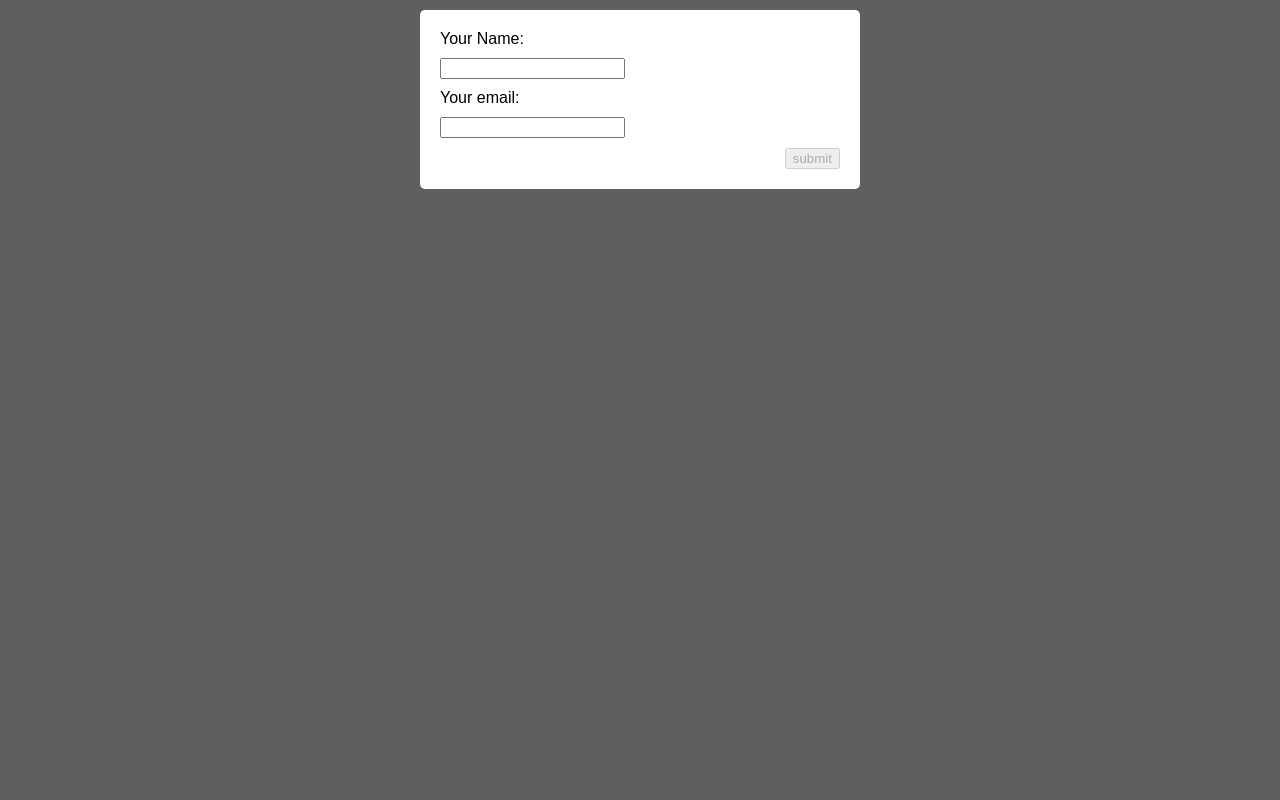
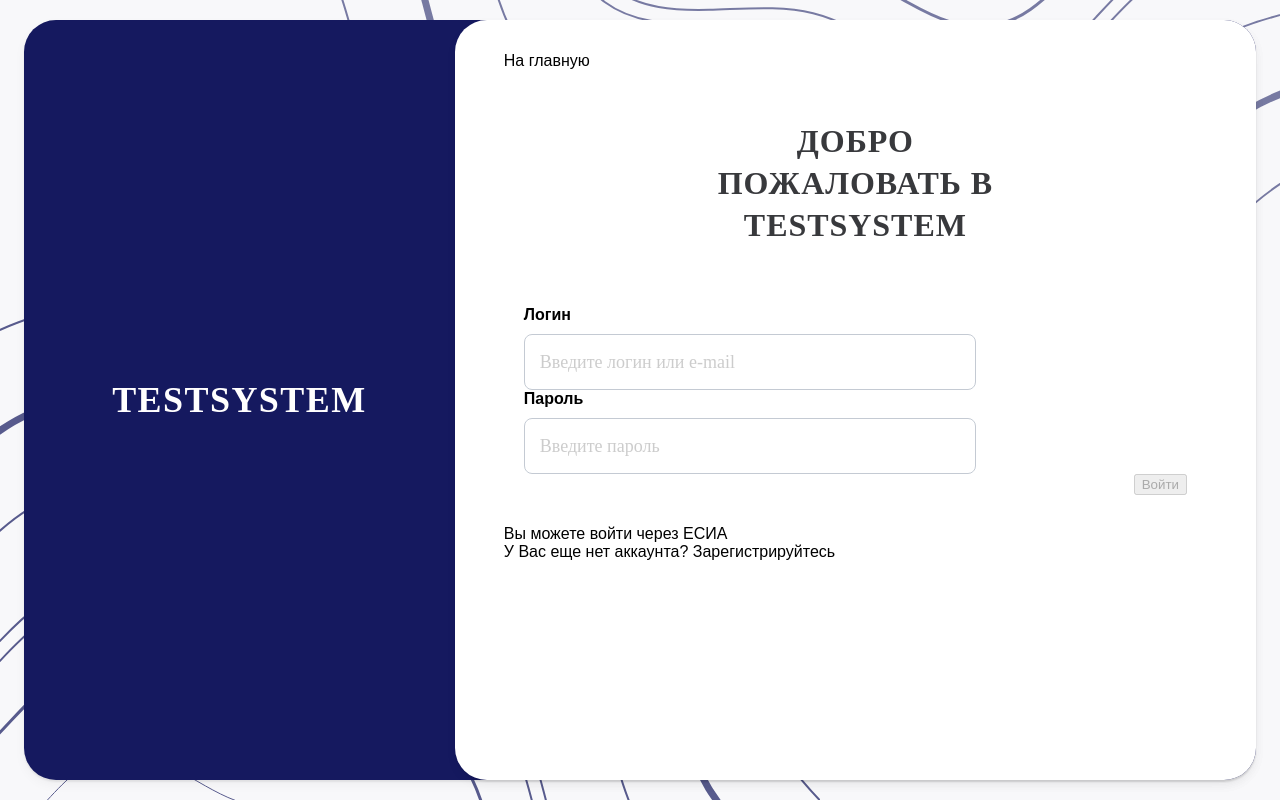
Before and after one commit to seledkov/forms-practice, a React (Create React App) app: page / in a window 1280 px wide. Built offline with nearby package versions, Linux system fonts and the light colour scheme; the HTML template or start-up script is replaced by a standard one.

Commit message:
add style and first page

```diff
--- a/src/App.tsx
+++ b/src/App.tsx
@@ -1,9 +1,9 @@
 import React from 'react';
-import UserInputForm from './Components/UserInputForm';
+import LoginPage from './Components/Login/LoginPage';
 const App = () => {
   return (
     <div className='App'>
-      <UserInputForm />
+      <LoginPage />
     </div>
   );
 };
--- /dev/null
+++ b/src/Components/Login/GuestLoginForm.scss
@@ -0,0 +1,38 @@
+.user-input-form {
+  margin: 10px auto;
+  padding: 20px;
+  label {
+    font-weight: bold;
+    display: block;
+    margin-bottom: 10px;
+  }
+  &__input {
+    width: 452px;
+    height: 56px;
+    box-sizing: border-box;
+    border-radius: 8px;
+    padding-left: 15px;
+    font-family: IBM Plex Sans;
+    font-size: 18px;
+    line-height: 26px;
+    display: flex;
+    align-items: center;
+    color: #333333;
+    opacity: 0.9;
+    background: #ffffff;
+    border: 1px solid #bec5cf;
+    &::placeholder {
+      opacity: 0.4;
+    }
+    &_error {
+      border: 1px solid #eb5757;
+    }
+  }
+  &__actions {
+    text-align: right;
+  }
+  &__error-message {
+    color: rgb(148, 0, 0);
+    font-size: 0.8rem;
+  }
+}
--- /dev/null
+++ b/src/Components/Login/GuestLoginForm.tsx
@@ -0,0 +1,97 @@
+import React, { useState, useEffect } from 'react';
+import { ChangeEvent, FormEvent } from 'react';
+import './GuestLoginForm.scss';
+
+const GuestLoginForm = (props: any) => {
+  const [enteredName, setEnteredName] = useState('');
+  const [enteredPassword, setEnteredPassword] = useState('');
+  // const [isValidEnteredName, setIsValidEnteredName] = useState(false);
+  const [isTouchedEnteredName, setIsTouchedEnteredName] = useState(false);
+  const [isTouchedEnteredPassword, setIsTouchedEnteredPassword] = useState(false);
+  const [formIsValid, setFormIsValid] = useState(false);
+  const isValidEnteredPassword = enteredPassword.length >= 5 && enteredPassword.includes('@');
+  const isValidEnteredName = enteredName.trim() !== '' && enteredName.length > 2;
+  const isInvalidNameInput = !isValidEnteredName && isTouchedEnteredName;
+  const isInvalidPasswordInput = !isValidEnteredPassword && isTouchedEnteredPassword;
+
+  useEffect(() => {
+    if (isValidEnteredName && isValidEnteredPassword) {
+      setFormIsValid(true);
+    } else {
+      setFormIsValid(false);
+    }
+  }, [isValidEnteredName, isValidEnteredPassword]);
+
+  let formIsValidAlternative = false;
+  if (isValidEnteredName && isValidEnteredPassword) {
+    formIsValidAlternative = true;
+  }
+  const formSubmitHandler = (event: FormEvent) => {
+    event.preventDefault();
+    setIsTouchedEnteredName(true);
+    if (!isValidEnteredName) {
+      return;
+    }
+    setEnteredName('');
+    setEnteredPassword('');
+    setIsTouchedEnteredName(false);
+    setIsTouchedEnteredPassword(false);
+  };
+  const nameInputChangeHandler = (event: ChangeEvent<HTMLInputElement>) => {
+    setEnteredName(event.target.value);
+  };
+  const nameInputBlurHandler = () => {
+    setIsTouchedEnteredName(true);
+  };
+  return (
+    <form className='user-input-form' onSubmit={formSubmitHandler}>
+      <div>
+        <label htmlFor='name'>Логин</label>
+        <input
+          className={
+            isInvalidNameInput
+              ? 'user-input-form__input user-input-form__input_error'
+              : 'user-input-form__input'
+          }
+          id='name'
+          type='text'
+          placeholder='Введите логин или e-mail'
+          onChange={nameInputChangeHandler}
+          onBlur={nameInputBlurHandler}
+          value={enteredName}
+        />
+        {isInvalidNameInput && isInvalidPasswordInput && (
+          <p className='user-input-form__error-message'> Неверный логин или пароль</p>
+        )}
+      </div>
+      <div>
+        <label htmlFor='password'>Пароль</label>
+        <input
+          className={
+            isInvalidPasswordInput
+              ? 'user-input-form__input user-input-form__input_error'
+              : 'user-input-form__input'
+          }
+          placeholder='Введите пароль'
+          type='password'
+          id='password'
+          onBlur={() => {
+            setIsTouchedEnteredPassword(true);
+          }}
+          onChange={(event) => {
+            setEnteredPassword(event.target.value);
+          }}
+          value={enteredPassword}
+        />
+      </div>
+
+      <div className='user-input-form__actions'>
+        <button disabled={!formIsValidAlternative} type='submit'>
+          Войти
+        </button>
+      </div>
+    </form>
+  );
+};
+
+export default GuestLoginForm;
--- /dev/null
+++ b/src/Components/Login/LoginPage.scss
@@ -0,0 +1,49 @@
+.login-page {
+  height: 100vh;
+  background: url('../../img/topVectorBackground.svg') top right no-repeat,
+    url('../../img/bottomVectorBackground.svg') bottom left no-repeat;
+  display: flex;
+  justify-content: center;
+  align-items: center;
+  &__wrapper {
+    display: flex;
+    justify-content: flex-end;
+    height: 760px;
+    max-width: 1232px;
+    background: #15195f;
+    box-shadow: 0px 2px 2px rgba(0, 0, 0, 0.07), 0px 5px 12px rgba(0, 0, 0, 0.04);
+    border-radius: 32px;
+  }
+  &__content {
+    width: 764px;
+    padding: 32px 49px;
+    background: #ffffff;
+    box-shadow: 0px 2px 2px rgba(0, 0, 0, 0.07), 0px 5px 12px rgba(0, 0, 0, 0.04);
+    border-radius: 32px;
+  }
+  &__title {
+    width: 360px;
+    margin: 50px auto 40px;
+    font-family: Play;
+    font-weight: bold;
+    font-size: 32px;
+    line-height: 42px;
+    text-align: center;
+    letter-spacing: 0.03em;
+    text-transform: uppercase;
+    color: #232428;
+    opacity: 0.9;
+  }
+  &__bg-text {
+    width: 468px;
+    margin: auto;
+    font-family: Play;
+    font-weight: bold;
+    font-size: 36px;
+    line-height: 44px;
+    text-align: center;
+    letter-spacing: 0.04em;
+    text-transform: uppercase;
+    color: #fffefe;
+  }
+}
--- /dev/null
+++ b/src/Components/Login/LoginPage.tsx
@@ -0,0 +1,21 @@
+import React from 'react';
+import GuestLoginForm from './GuestLoginForm';
+import './LoginPage.scss';
+
+const LoginPage = () => {
+  return (
+    <section className='login-page'>
+      <div className='login-page__wrapper'>
+        <div className='login-page__bg-text'>testSYSTEM</div>
+        <div className='login-page__content'>
+          <div> На главную</div>
+          <div className='login-page__title'>Добро пожаловать в testsystem</div>
+          <GuestLoginForm />
+          <div>Вы можете войти через ЕСИА</div>
+          <div>У Вас еще нет аккаунта? Зарегистрируйтесь</div>
+        </div>
+      </div>
+    </section>
+  );
+};
+export default LoginPage;
--- a/src/Components/UserInputForm.scss
+++ b/src/Components/example/UserInputForm.scss
@@ -5,6 +5,7 @@
   border-radius: 5px;
   background-color: rgb(255, 255, 255);
   label {
+    font-weight: bold;
     display: block;
     margin-bottom: 10px;
   }
--- a/src/Components/UserInputForm.tsx
+++ b/src/Components/example/UserInputForm.tsx
@@ -10,7 +10,7 @@ const UserInput = (props: any) => {
   const [isTouchedEnteredMail, setIsTouchedEnteredMail] = useState(false);
   const [formIsValid, setFormIsValid] = useState(false);
   // const nameInputRef: any = useRef();
-  const isValidEnteredMail = enteredMail.trim() !== '' && enteredMail.includes('@');
+  const isValidEnteredMail = enteredMail.length >= 5 && enteredMail.includes('@');
   const isValidEnteredName = enteredName.trim() !== '' && enteredName.length > 2;
   const isInvalidNameInput = !isValidEnteredName && isTouchedEnteredName;
   const isInvalidMailInput = !isValidEnteredMail && isTouchedEnteredMail;
@@ -76,10 +76,12 @@ const UserInput = (props: any) => {
         {isInvalidNameInput && (
           <p className='user-input-form__error-message'> Name must not be empty </p>
         )}
+      </div>
+      <div>
         <label htmlFor='email'>Your email: {enteredMail}</label>
         <input
           className={isInvalidMailInput ? 'user-input-form__name_error' : 'user-input-form__name'}
-          type='mail'
+          type='email'
           id='email'
           onBlur={() => {
             setIsTouchedEnteredMail(true);
@@ -90,7 +92,7 @@ const UserInput = (props: any) => {
           value={enteredMail}
         />
         {isInvalidMailInput && (
-          <p className='user-input-form__error-message'> Name must not be empty and need @</p>
+          <p className='user-input-form__error-message'> Name must not be empty and need "@"</p>
         )}
       </div>
 
--- a/src/index.css
+++ b/src/index.css
@@ -1,9 +1,13 @@
 html {
-  font-family: sans-serif;
+  font-family: 'Play', sans-serif;
 }
 
 body {
   padding: 0;
   margin: 0;
-  background-color: rgb(95, 95, 95);
+  background-color: #f8f8fa;
 }
+
+/* fonts  */
+@import url('https://fonts.googleapis.com/css2?family=Play:wght@400;700&display=swap');
+@import url('https://fonts.googleapis.com/css2?family=IBM+Plex+Sans:wght@300;400;500;700&family=Play:wght@400;700&display=swap');
```
Also changed, not shown: src/img/bottomVectorBackground.svg (added), src/img/topVectorBackground.svg (added).
